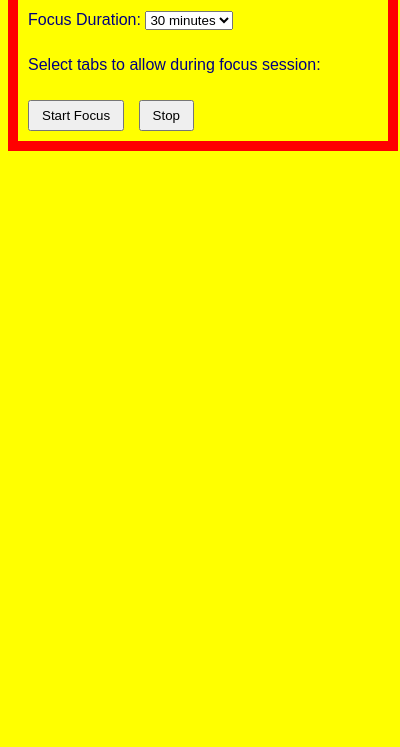
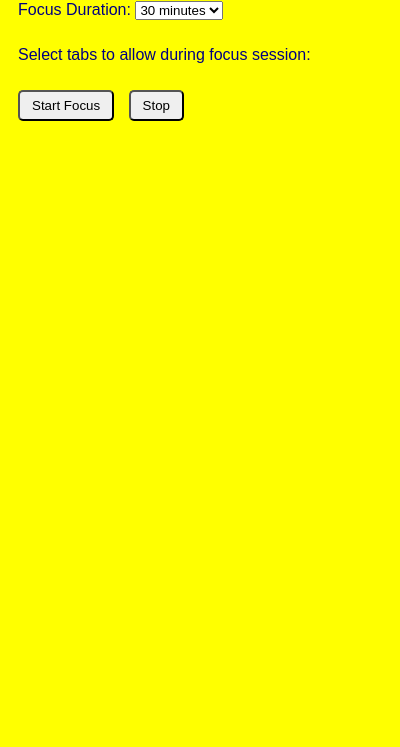
Before and after one commit to aquib8112/impulseguard-extension, a browser extension: page popup.html in a window 400 px wide. Shown: the part 97-844 px from the top of the page. Drawn offline with Linux system fonts and the light colour scheme.

Commit message:
Borderbutton  changed

```diff
--- a/popup.html
+++ b/popup.html
@@ -5,13 +5,13 @@
   <title>ImpulseGuard</title>
   <link rel="stylesheet" href="style.css">
 </head>
-<body>
+<body style="border-radius:50%;">
   <h1>ImpulseGuard</h1>
 
   <label>Focus Duration:</label>
   <select id="duration">
     <option value="30">30 minutes</option>
-    <option value="60">60 minutes</option>
+    <option value="60">60 minutes</option>git
     <option value="90">90 minutes</option>
   </select>
 
--- a/style.css
+++ b/style.css
@@ -6,7 +6,7 @@ body {
   font-family: sans-serif;
   background-color: yellow;
   color: navy;
-  border: 10px solid red;
+  border-radius: 50px;
 }
 
 #tab-list {
@@ -19,4 +19,5 @@ body {
 button {
   margin-right: 10px;
   padding: 6px 12px;
+  border-radius: 5px;
 }
```
